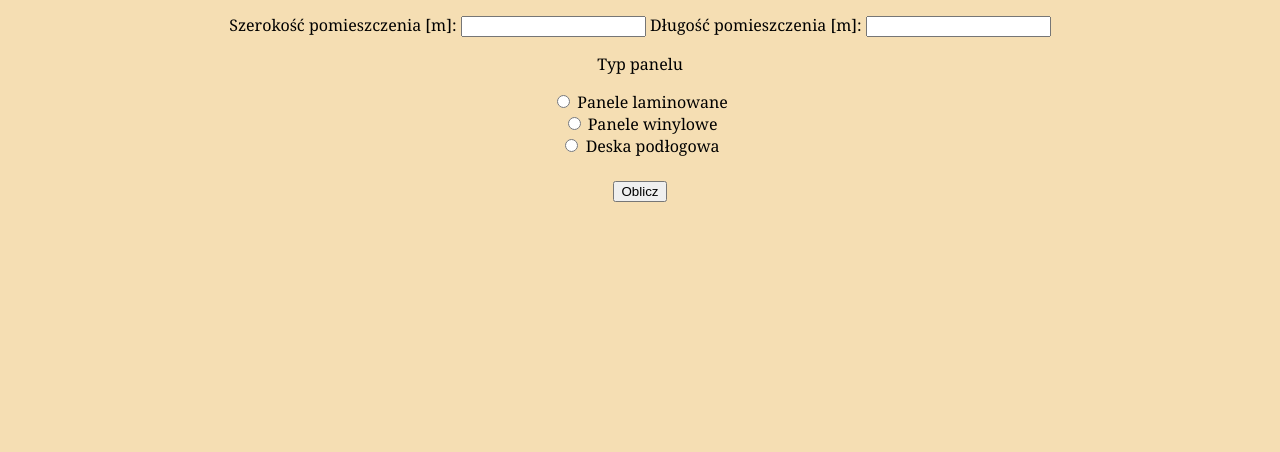
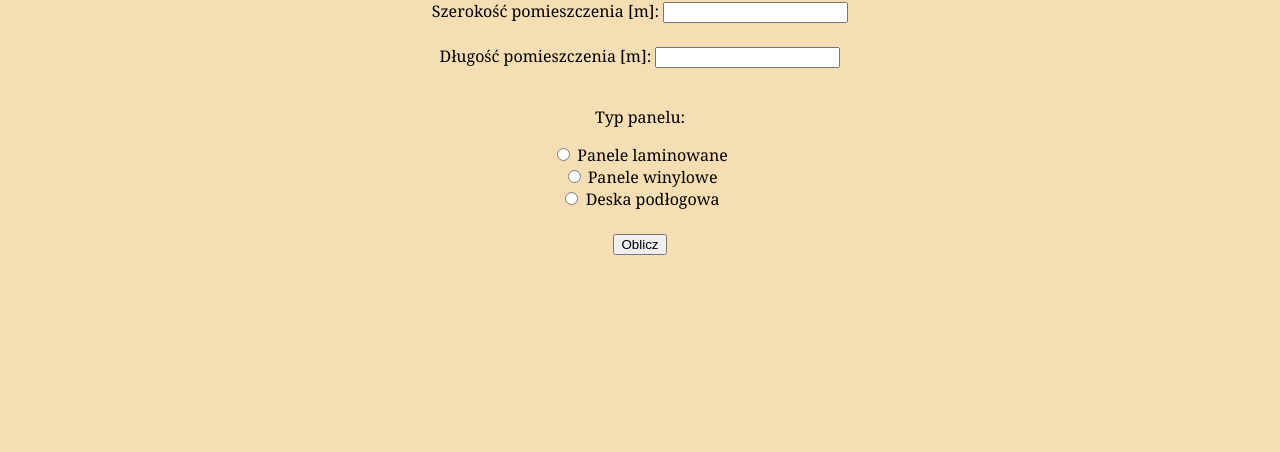
Before and after one commit to Yng-860/Yng-8603.io, a plain HTML site: page koszt.html in a window 1280 px wide. Shown: the part 348-800 px from the top of the page. Drawn offline with Linux system fonts and the light colour scheme.

Commit message:
Update koszt.html

```diff
--- a/koszt.html
+++ b/koszt.html
@@ -1,3 +1,5 @@
+
+
 <!DOCTYPE html>
 <html lang="pl">
 <head>
@@ -6,28 +8,36 @@
     <link rel="stylesheet" href="style.css">
 </head>
 <body>
-    <header><img src="Montaż.png" alt="firma usługowa"></header>
-    <main> <nav>
+    <header>
+        <img src="Montaż.png" alt="firma usługowa">
+    </header>
+
+    <main>
+        <nav>
             <a href="index.html">Strona Główna</a>
             <a href="oferta.html">Oferta</a>
             <a href="koszt.html">Kalkulator kosztów</a>
         </nav>
-    <nav>
+
+        <section>
             <h1>Kalkulator kosztów montażu</h1>
+
             <label for="szerokosc">Szerokość pomieszczenia [m]: </label>
-        <input type="number" id="szerokosc" name="szerokosc">
+            <input type="number" id="szerokosc" name="szerokosc"><br><br>
 
             <label for="dlugosc">Długość pomieszczenia [m]: </label>
-        <input type="number" id="dlugosc" name="dlugosc">
-        <p>Typ panelu</p>
-        <label><input type="radio" name="floor" value="laminowane"> Panele laminowane</label><br>
-        <label><input type="radio" name="floor" value="winylowe"> Panele winylowe</label><br>
-        <label><input type="radio" name="floor" value="deska"> Deska podłogowa</label><br><br>
+            <input type="number" id="dlugosc" name="dlugosc"><br><br>
+
+            <p>Typ panelu:</p>
+            <label><input type="radio" id="laminowane" name="floor" value="laminowane"> Panele laminowane</label><br>
+            <label><input type="radio" id="winylowe" name="floor" value="winylowe"> Panele winylowe</label><br>
+            <label><input type="radio" id="deska" name="floor" value="deska"> Deska podłogowa</label><br><br>
+
             <button type="button" onclick="oblicz()">Oblicz</button>
-    </form>
-    </nav>
+            <p id="wynik"></p>
+        </section>
     </main>
+
     <script src="main.js"></script>
-
 </body>
 </html>
```
Lines whose indentation alone changed are shown as unchanged.
